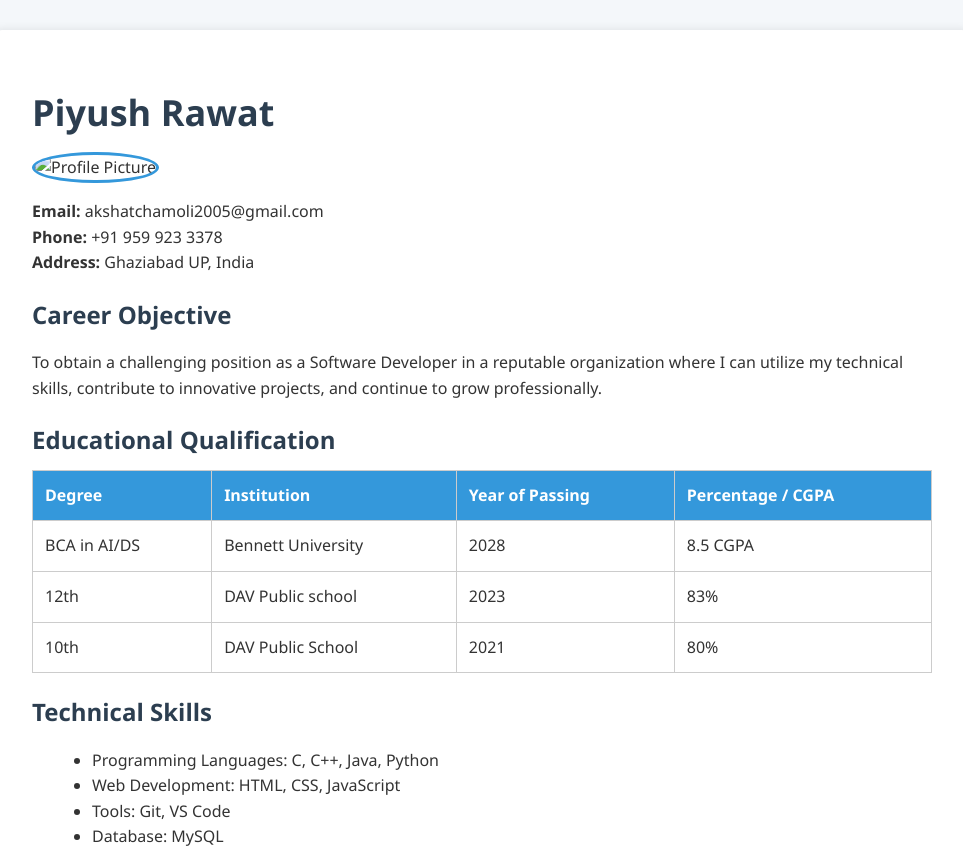
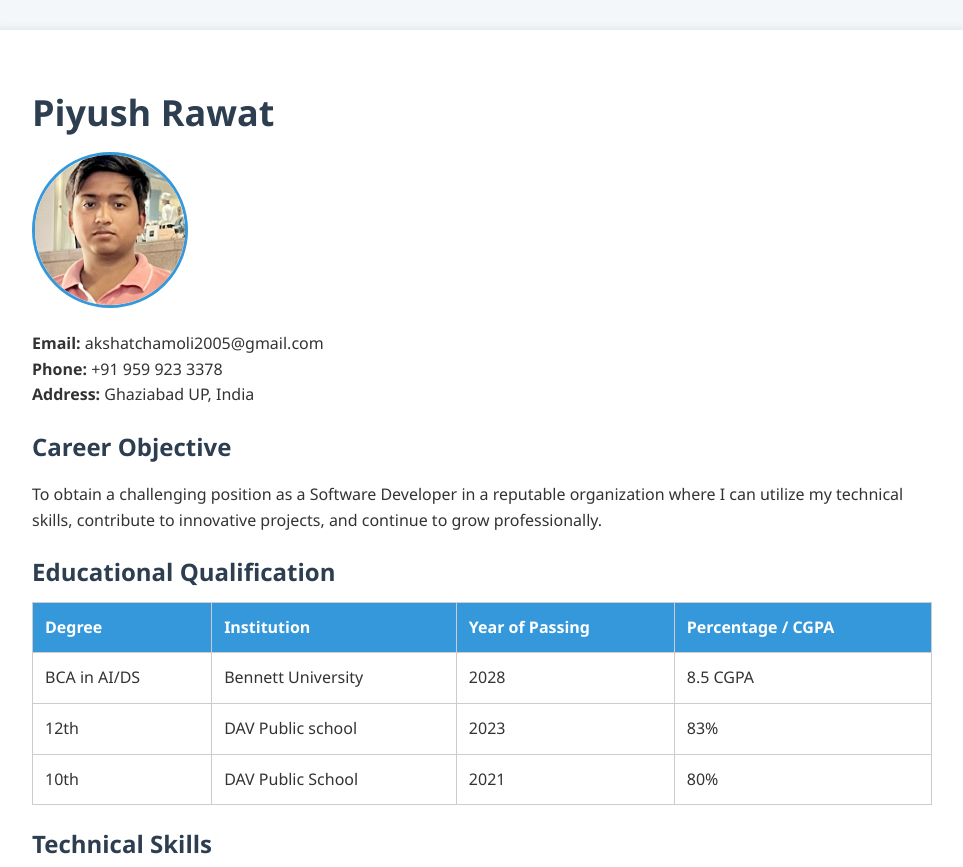
Before and after one commit to akshatchamoli2005/My-resume, a plain HTML site: page index.html in a window 1280 px wide. Shown: the top 867 px of the page, without its empty margins (158-1121 px from the left). Drawn offline with Linux system fonts and the light colour scheme.

Commit message:
index.html

```diff
--- a/index.html
+++ b/index.html
@@ -104,7 +104,7 @@
 
     <!-- Personal Information -->
     <h1>Piyush Rawat</h1>
-    <img src="images/WhatsApp Image 2023-11-30 at 11.39.28 PM.jpeg" alt="Profile Picture">
+    <img src="https://github.com/akshatchamoli2005/My-resume/blob/main/akshat.jpeg?raw=true alt="Profile Picture">
     <p>
         <strong>Email:</strong> akshatchamoli2005@gmail.com <br>
         <strong>Phone:</strong> +91 959 923 3378 <br>
```
